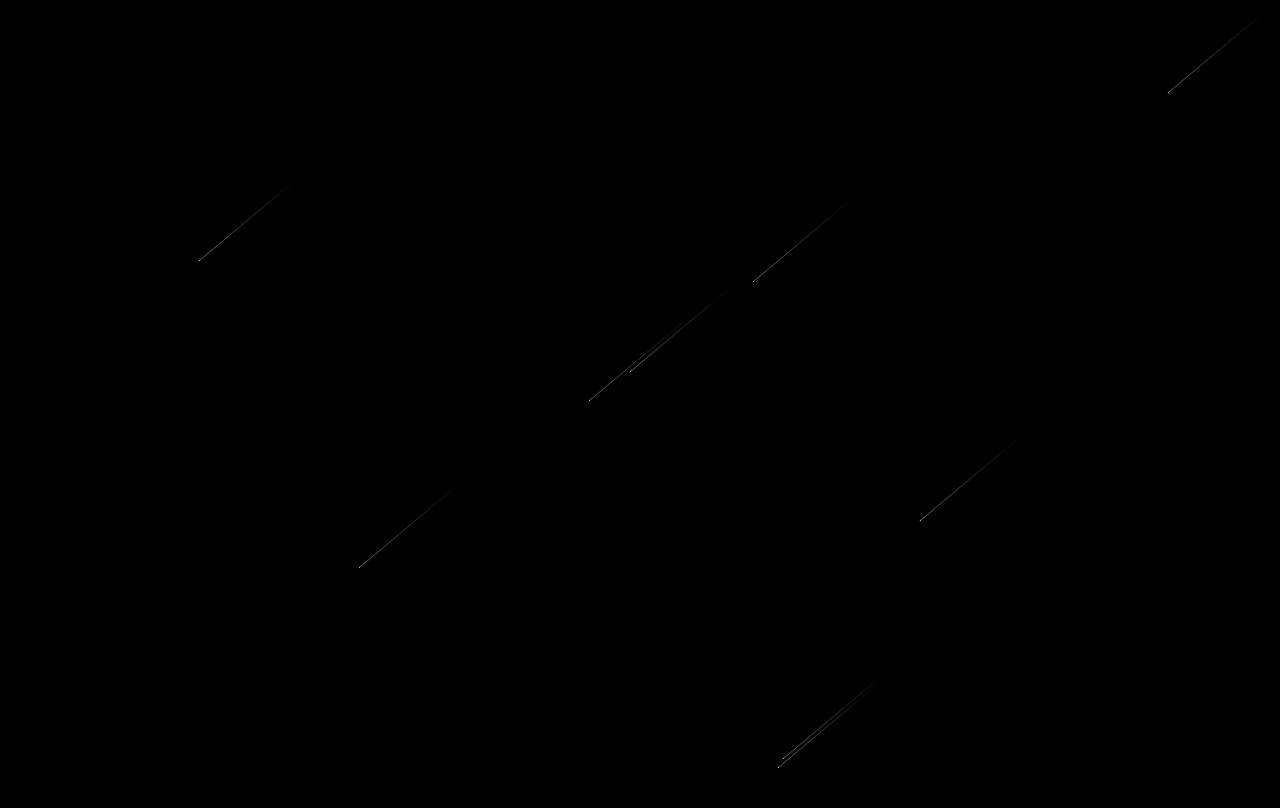
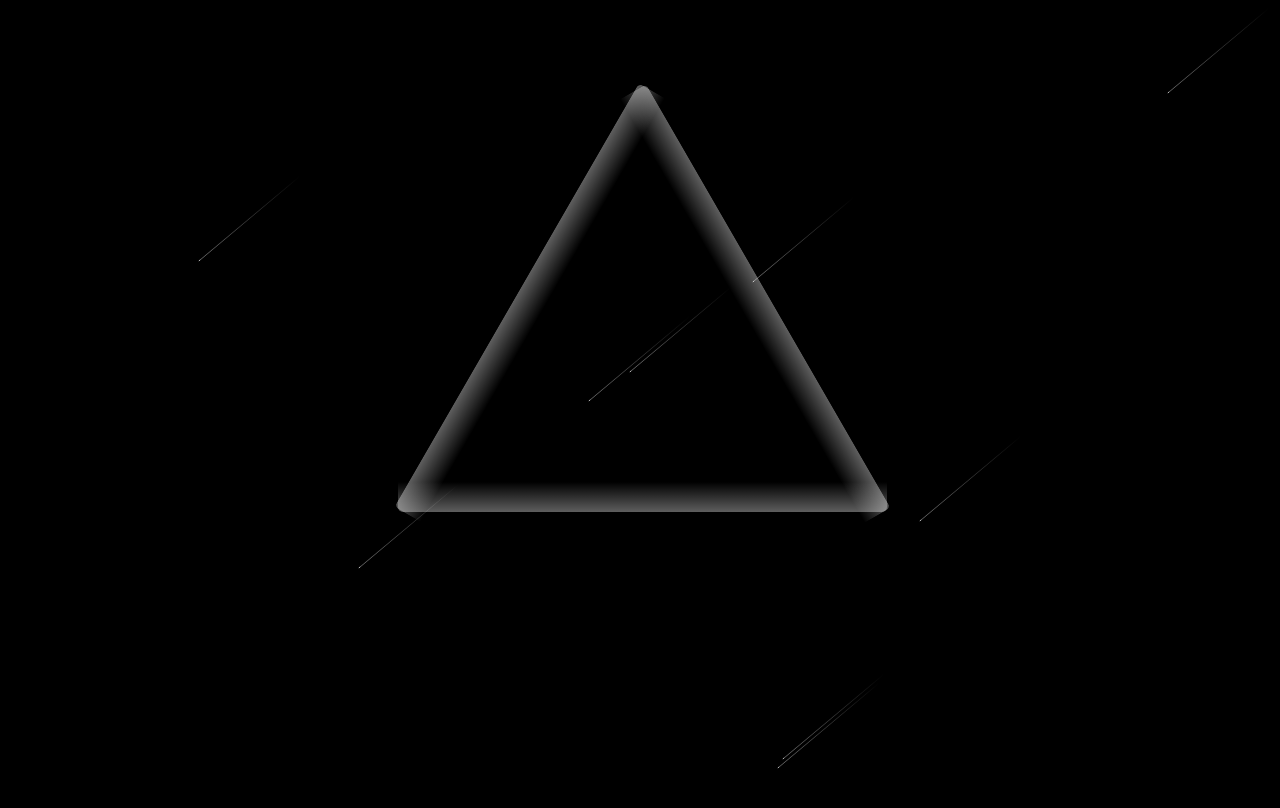
Before and after one commit to Rye-Guy/DarkSideOfTheMoonCSS, a website: page index.html in a window 1280 px wide. Drawn offline with Linux system fonts and the light colour scheme.

Commit message:
triangles baby

```diff
--- a/index.html
+++ b/index.html
@@ -22,6 +22,14 @@
     <div class="p p-10 p-bottom"></div>
     <div class="p p-11 p-bottom"></div>
     <div class="p p-12 p-bottom"></div>
+    <!-- <div class="triangle-container">
+        <div class="triangle"></div>
+    </div> -->
+<div class="triangle-container">
+    <div class="triangle-line line1"></div>
+    <div class="triangle-line line2"></div>
+    <div class="triangle-line line3"></div>
+</div>
   <script src="js/script.js"></script>
 </body>
 </html>
--- a/scss/base/_base.scss
+++ b/scss/base/_base.scss
@@ -1,3 +1,7 @@
+*{
+    box-sizing: border-box;
+}
+
 body{
     background-color: black;
     height: 100vh;
--- /dev/null
+++ b/scss/components/_triangle.scss
@@ -0,0 +1,35 @@
+.triangle-container{
+    position: absolute;
+}
+
+.triangle-line{
+    position: relative;
+    width: 489px;
+    height: 152px;
+    background-image: -webkit-linear-gradient(top, white -170%, transparent 100%);
+    background-position: 0 0, 0 100%;
+    background-repeat: no-repeat;
+    -webkit-background-size: 100% 2px;
+    -moz-background-size: 100% 20px;
+    background-size: 100% 30px;
+    border-radius: 5px;
+}
+
+.line1{
+    top: 250px;
+    transform: rotate(60deg);
+    left: 450px;
+}
+
+.line2{
+    top: 200px;
+    transform: rotate(180deg);
+    left: 390px;
+}
+
+.line3{
+    top: -55px;
+    transform: rotate(300deg);
+    left: 330px;
+
+}
--- a/scss/main.scss
+++ b/scss/main.scss
@@ -3,3 +3,4 @@
 @import "base/base";
 
 @import "components/star";
+@import "components/triangle";
```
Also changed, not shown: css/style.css.
